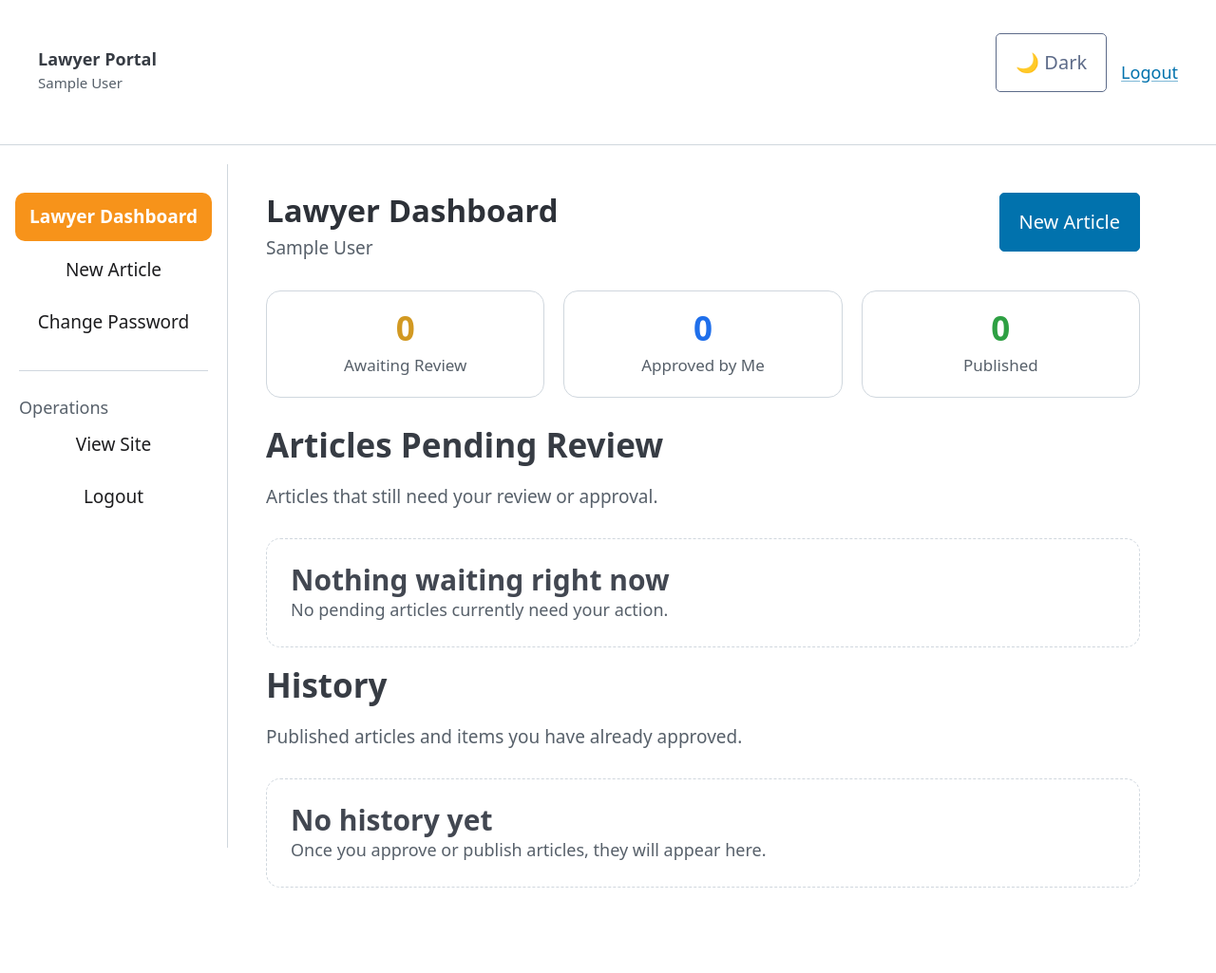
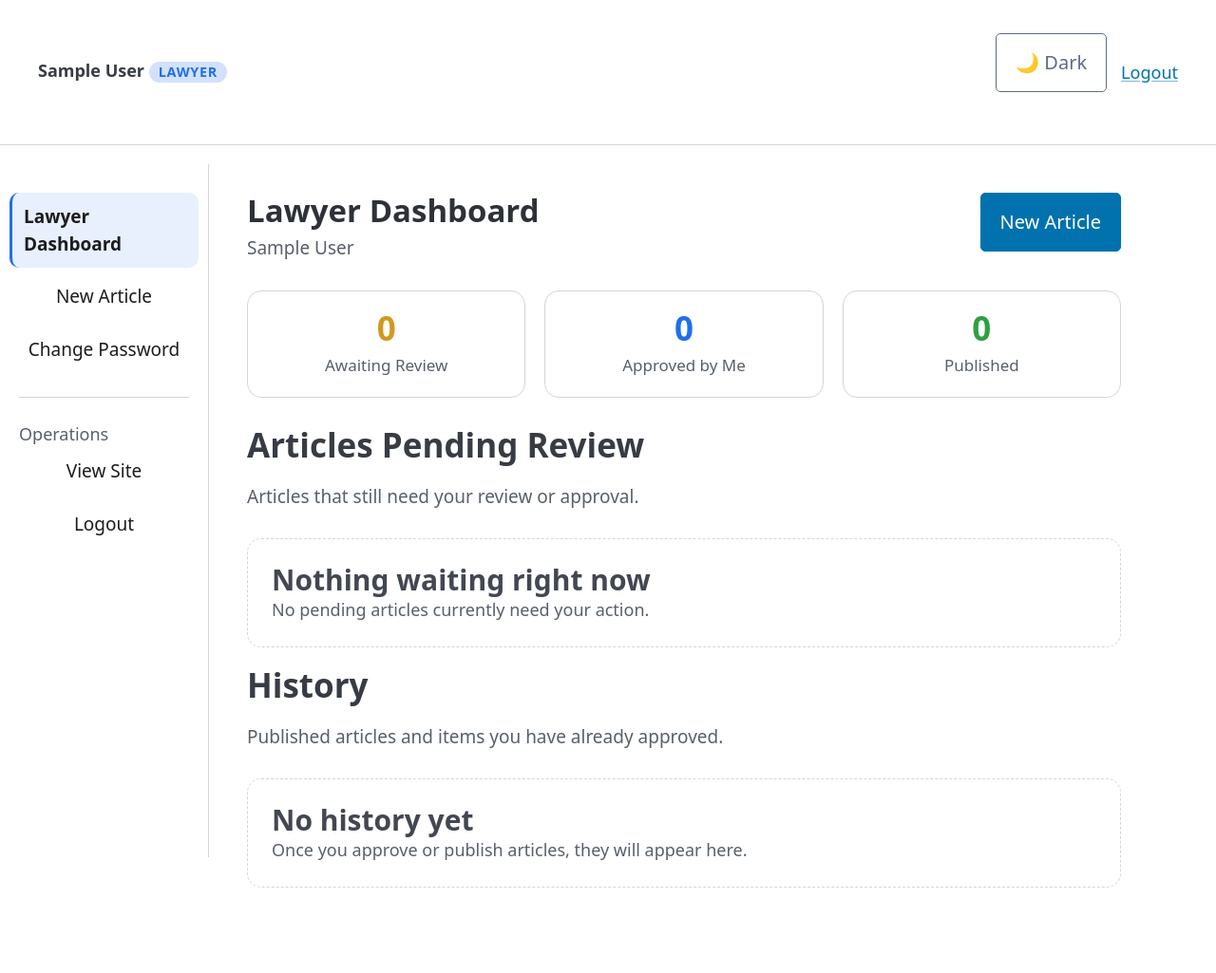
Before and after one commit to sandman21vs/FREESANDMANN, a Flask app: page /advogado/ in a window 1280 px wide. Shown: the whole page at 95% size. Run offline with Flask 3, Linux system fonts and the light colour scheme; the visitor is signed in with stand-in values (Sample User, id 1); data comes from the database, SQL or seed files in the repository; data that the repository does not hold is empty; some libraries are stand-ins or nearby versions.

Commit message:
feat(admin): phase 2 — shell redesign with role badges and sidebar accent
- Reduce topbar height to 3.5rem, sidebar width to 220px
- Add Admin/Lawyer role badges in topbar with role-accent colors
- Sidebar active state: border-left accent + subtle background instead of solid fill
- Override --role-accent to blue in lawyer base template
- Add .bo-role-badge, .bo-role-admin, .bo-role-lawyer CSS classes

Co-Authored-By: Claude Sonnet 4.6 <noreply@anthropic.com>

```diff
--- a/static/style.css
+++ b/static/style.css
@@ -712,7 +712,7 @@ progress::-moz-progress-bar {
     justify-content: space-between;
     align-items: center;
     gap: 1rem;
-    min-height: 4rem;
+    min-height: 3.5rem;
     padding-top: 0.75rem;
     padding-bottom: 0.75rem;
 }
@@ -746,8 +746,8 @@ progress::-moz-progress-bar {
 
 .bo-layout {
     display: grid;
-    grid-template-columns: 240px 1fr;
-    min-height: calc(100vh - 4rem);
+    grid-template-columns: 220px 1fr;
+    min-height: calc(100vh - 3.5rem);
     gap: 0;
 }
 
@@ -757,7 +757,7 @@ progress::-moz-progress-bar {
     padding: 1.5rem 1rem;
     position: sticky;
     top: 0;
-    height: calc(100vh - 4rem);
+    height: calc(100vh - 3.5rem);
     overflow-y: auto;
 }
 
@@ -791,9 +791,11 @@ progress::-moz-progress-bar {
 }
 
 .bo-sidebar-nav a.active {
-    background: var(--btc-orange);
-    color: white;
+    border-left: 3px solid var(--role-accent);
+    background: color-mix(in srgb, var(--role-accent) 10%, transparent);
+    color: var(--text-primary);
     font-weight: 600;
+    padding-left: calc(0.75rem - 3px);
 }
 
 .bo-main {
@@ -1260,6 +1262,28 @@ progress::-moz-progress-bar {
     font-size: 0.88rem;
 }
 
+/* Role badges */
+.bo-role-badge {
+    display: inline-flex;
+    align-items: center;
+    padding: 0.15rem 0.5rem;
+    border-radius: var(--radius-pill);
+    font-size: 0.72rem;
+    font-weight: 700;
+    text-transform: uppercase;
+    letter-spacing: 0.05em;
+}
+
+.bo-role-admin {
+    background: color-mix(in srgb, var(--btc-orange) 20%, transparent);
+    color: var(--btc-orange);
+}
+
+.bo-role-lawyer {
+    background: color-mix(in srgb, var(--role-accent-lawyer) 20%, transparent);
+    color: var(--role-accent-lawyer);
+}
+
 /* Toggle sub-fields */
 .bo-toggle-sub {
     padding-left: var(--space-lg);
--- a/templates/base_admin.html
+++ b/templates/base_admin.html
@@ -23,8 +23,7 @@
     <header class="bo-topbar">
         <div class="container bo-topbar-inner">
             <div class="bo-topbar-title">
-                <strong>{{ cfg.get('site_title', 'Free Sandmann') }}</strong>
-                <small>Admin</small>
+                <strong>{{ cfg.get('site_title', 'Free Sandmann') }} <span class="bo-role-badge bo-role-admin">Admin</span></strong>
             </div>
             <div class="bo-topbar-actions">
                 <button id="theme-toggle" type="button" class="secondary outline">{{ t('widget_theme_light') }}</button>
--- a/templates/base_lawyer.html
+++ b/templates/base_lawyer.html
@@ -7,6 +7,7 @@
     <meta name="description" content="{{ cfg.get('site_description', '') }}">
     <link rel="stylesheet" href="https://cdn.jsdelivr.net/npm/@picocss/pico@2/css/pico.min.css">
     <link rel="stylesheet" href="{{ url_for('static', filename='style.css') }}">
+    <style>:root { --role-accent: var(--role-accent-lawyer); }</style>
     <script>
     (function() {
       var stored = localStorage.getItem('theme');
@@ -23,8 +24,7 @@
     <header class="bo-topbar">
         <div class="container bo-topbar-inner">
             <div class="bo-topbar-title">
-                <strong>Lawyer Portal</strong>
-                <small>{{ session.get('lawyer_display_name', t('lawyer_dashboard_title')) }}</small>
+                <strong>{{ session.get('lawyer_display_name', t('lawyer_dashboard_title')) }} <span class="bo-role-badge bo-role-lawyer">Lawyer</span></strong>
             </div>
             <div class="bo-topbar-actions">
                 <button id="theme-toggle" type="button" class="secondary outline">{{ t('widget_theme_light') }}</button>
```
